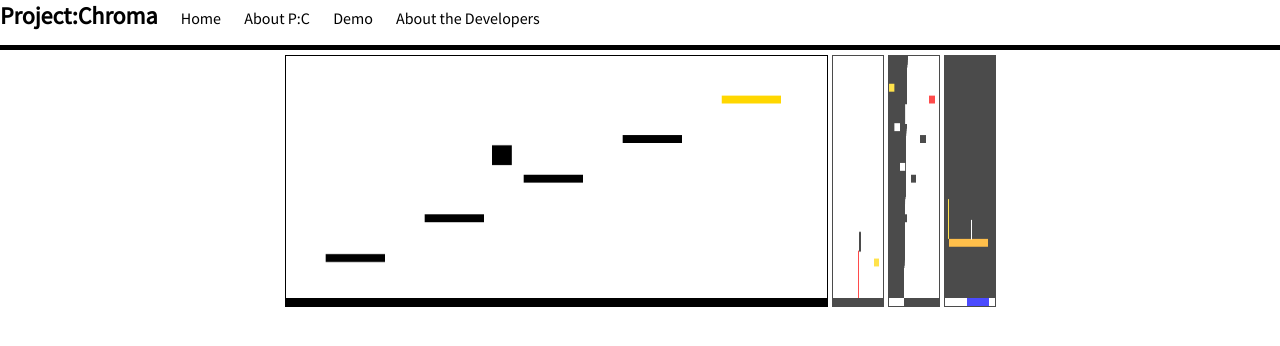
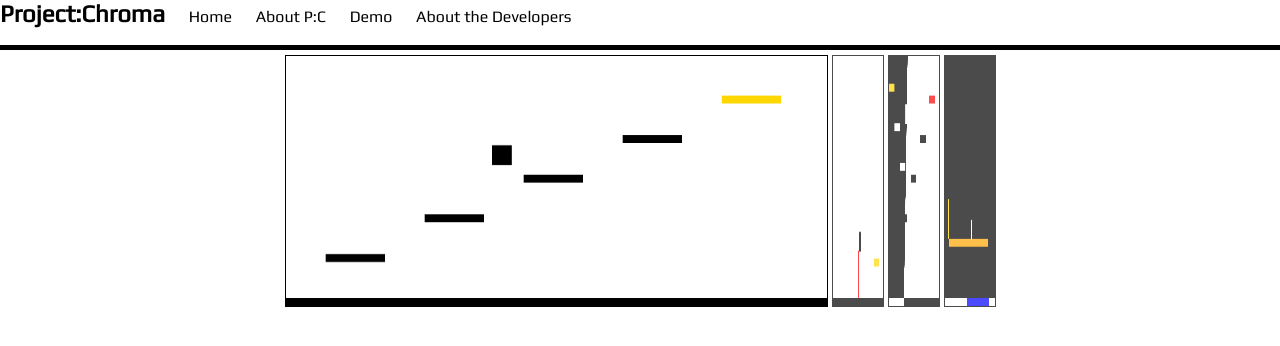
Before and after one commit to ProjectChroma/ProjectChroma.github.io, a Jekyll site: the page built from index.html, in a window 1280 px wide. Shown: the top 346 px of the page. Built offline with Jekyll 4.4.1, drawn with Linux system fonts in a browser that asks for light colours; nearby versions of some CDN libraries.

Commit message:
Agreed-upon font

```diff
--- a/_layouts/page.html
+++ b/_layouts/page.html
@@ -2,7 +2,7 @@
 	<head>
 		<meta charset="UTF-8"/>
 		<title>{% if page.title %}{{ page.title }} - {{ site.title }}{% else %}{{ site.title }}{% endif %}</title>
-		<link rel="stylesheet" type="text/css" href="https://fonts.googleapis.com/css?family=Indie+Flower|Source+Sans+Pro">
+		<link rel="stylesheet" type="text/css" href="https://fonts.googleapis.com/css?family=Play">
 		<link rel="stylesheet" type="text/css" href="{{ site.baseurl }}/res/main.css"/>
 		<link rel="stylesheet" type="text/css" href="{{ site.baseurl }}/res/slideshow.css"/>
 		<script type="text/javascript" src="https://code.jquery.com/jquery-1.11.3.min.js"></script>
--- a/res/main.css
+++ b/res/main.css
@@ -8,7 +8,7 @@
 	height: 50px;
 
 	background-color: white;
-	font-family: "Source Sans Pro";
+	font-family: "Play";
 	z-index: 10;
 	border-bottom: 5px solid black;
 	box-sizing: border-box;
```
